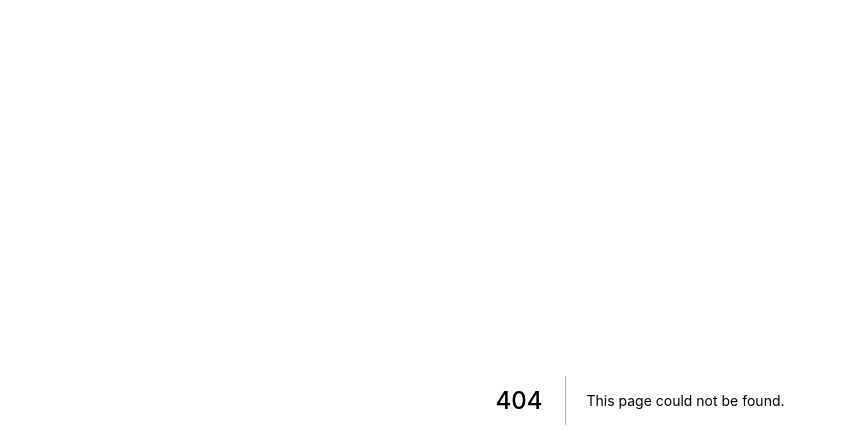
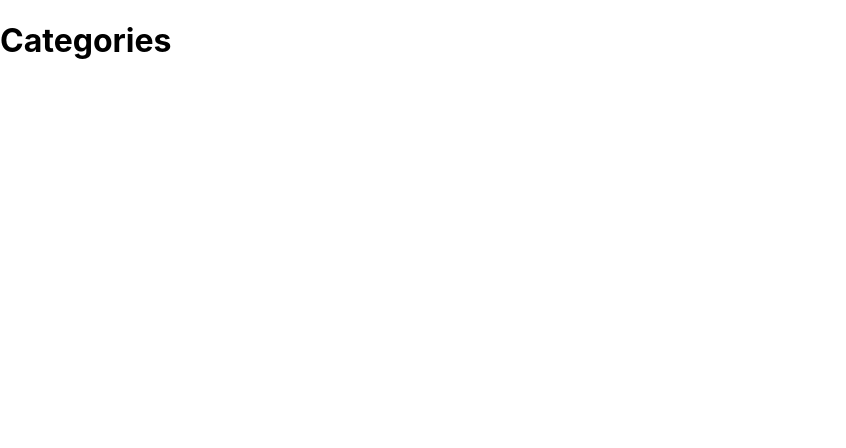
Before and after one commit to chhhloeeee/HulerLoan-frontend, a Next.js app in the folder loan-app/: page /category/list in a window 1280 px wide. Before the commit this address had no page. Shown: the top 448 px of the page, without its empty margins (0-846 px from the left). Built offline with nearby package versions, Linux system fonts and the light colour scheme.

Commit message:
create first page

```diff
--- /dev/null
+++ b/loan-app/pages/category/list.js
@@ -0,0 +1,3 @@
+export default function ListCategory() {
+    return <h1>Categories</h1>
+  }
```
